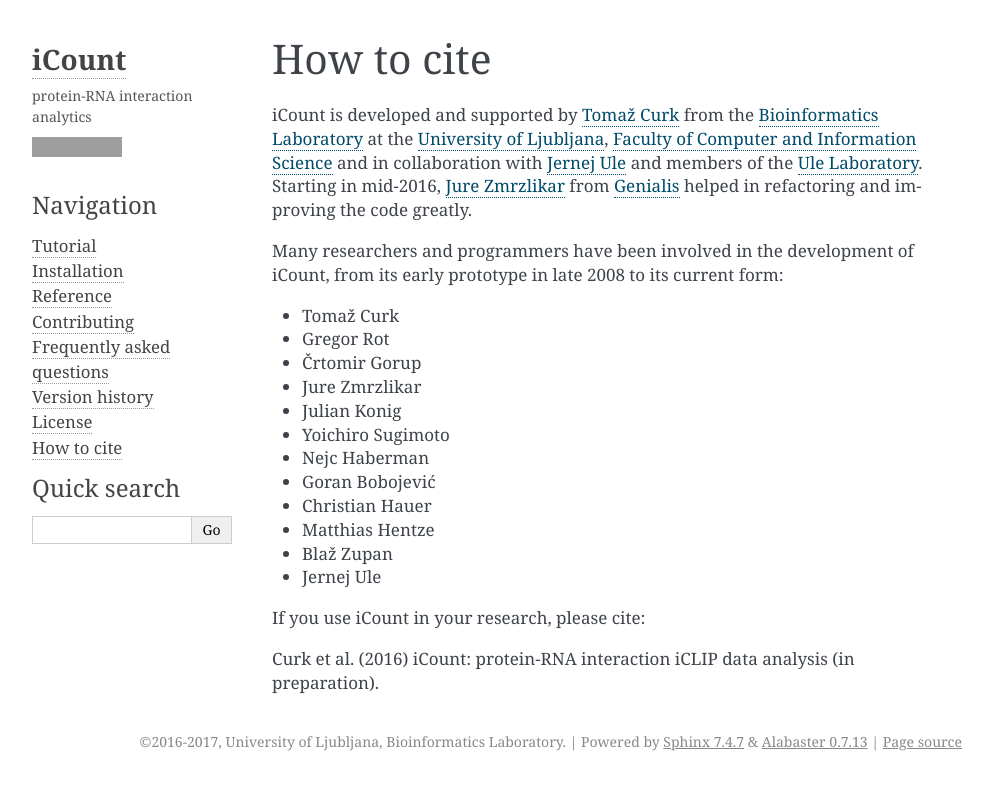
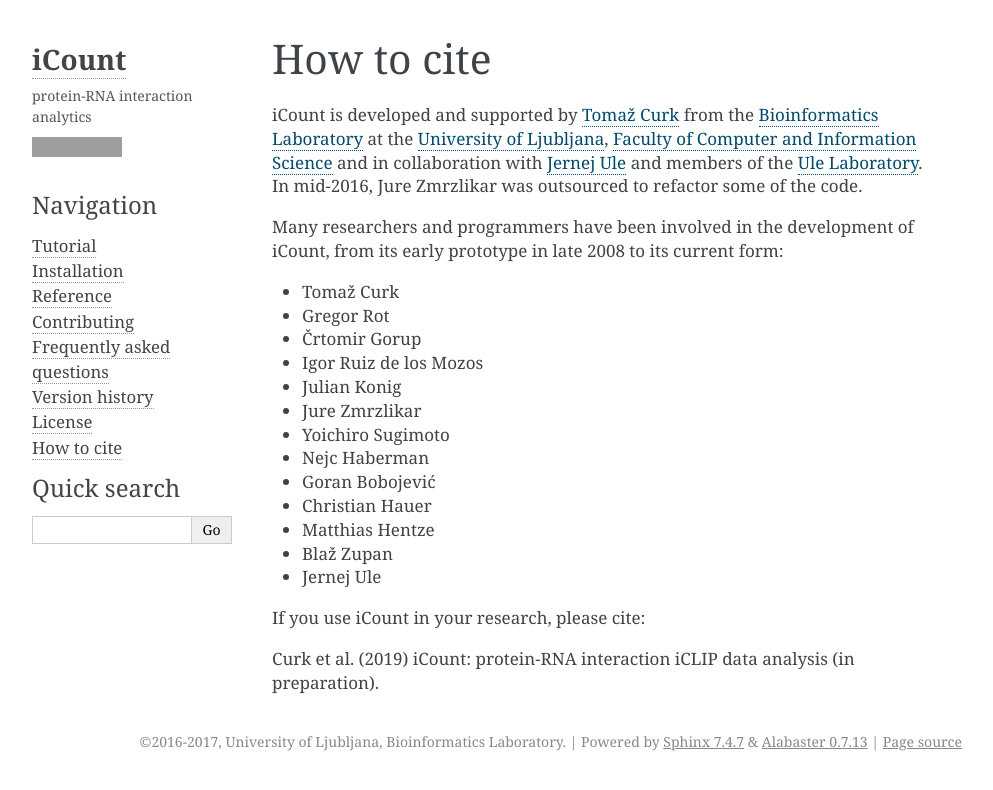
Before and after one commit to tomazc/iCount, a Sphinx documentation site: the page built from docs/source/cite.rst, in a window 1280 px wide, cut to the strip 0-790 px from the top of the page. Shown: the whole strip, without its empty margins (148-1141 px from the left). Built offline with Sphinx 7.4.7, drawn with Linux system fonts in a browser that asks for light colours; grey boxes are pictures that could not be loaded.

```diff
--- a/docs/source/cite.rst
+++ b/docs/source/cite.rst
@@ -4,8 +4,8 @@ How to cite
 
 iCount is developed and supported by `Tomaž Curk`_ from the `Bioinformatics Laboratory`_ at the
 `University of Ljubljana`_, `Faculty of Computer and Information Science`_ and in collaboration
-with `Jernej Ule`_ and members of the `Ule Laboratory`_. Starting in mid-2016, `Jure Zmrzlikar`_
-from `Genialis`_ helped in refactoring and improving the code greatly.
+with `Jernej Ule`_ and members of the `Ule Laboratory`_. In mid-2016, Jure Zmrzlikar
+was outsourced to refactor some of the code.
 
 Many researchers and programmers have been involved in the development of iCount, from its early
 prototype in late 2008 to its current form:
@@ -13,8 +13,9 @@ prototype in late 2008 to its current form:
 * Tomaž Curk
 * Gregor Rot
 * Črtomir Gorup
+* Igor Ruiz de los Mozos
+* Julian Konig
 * Jure Zmrzlikar
-* Julian Konig
 * Yoichiro Sugimoto
 * Nejc Haberman
 * Goran Bobojević
@@ -25,7 +26,7 @@ prototype in late 2008 to its current form:
 
 If you use iCount in your research, please cite:
 
-Curk et al. (2016) iCount: protein-RNA interaction iCLIP data analysis (in preparation).
+Curk et al. (2019) iCount: protein-RNA interaction iCLIP data analysis (in preparation).
 
 .. _`Tomaž Curk`:
     http://curk.info
@@ -44,9 +45,3 @@ Curk et al. (2016) iCount: protein-RNA interaction iCLIP data analysis (in prepa
 
 .. _`Ule Laboratory`:
     http://ulelab.info
-
-.. _`Genialis`:
-    http://www.genialis.com
-
-.. _`Jure Zmrzlikar`:
-    https://github.com/JureZmrzlikar
```
Also changed, not shown: README.md (+1 -3 lines).
